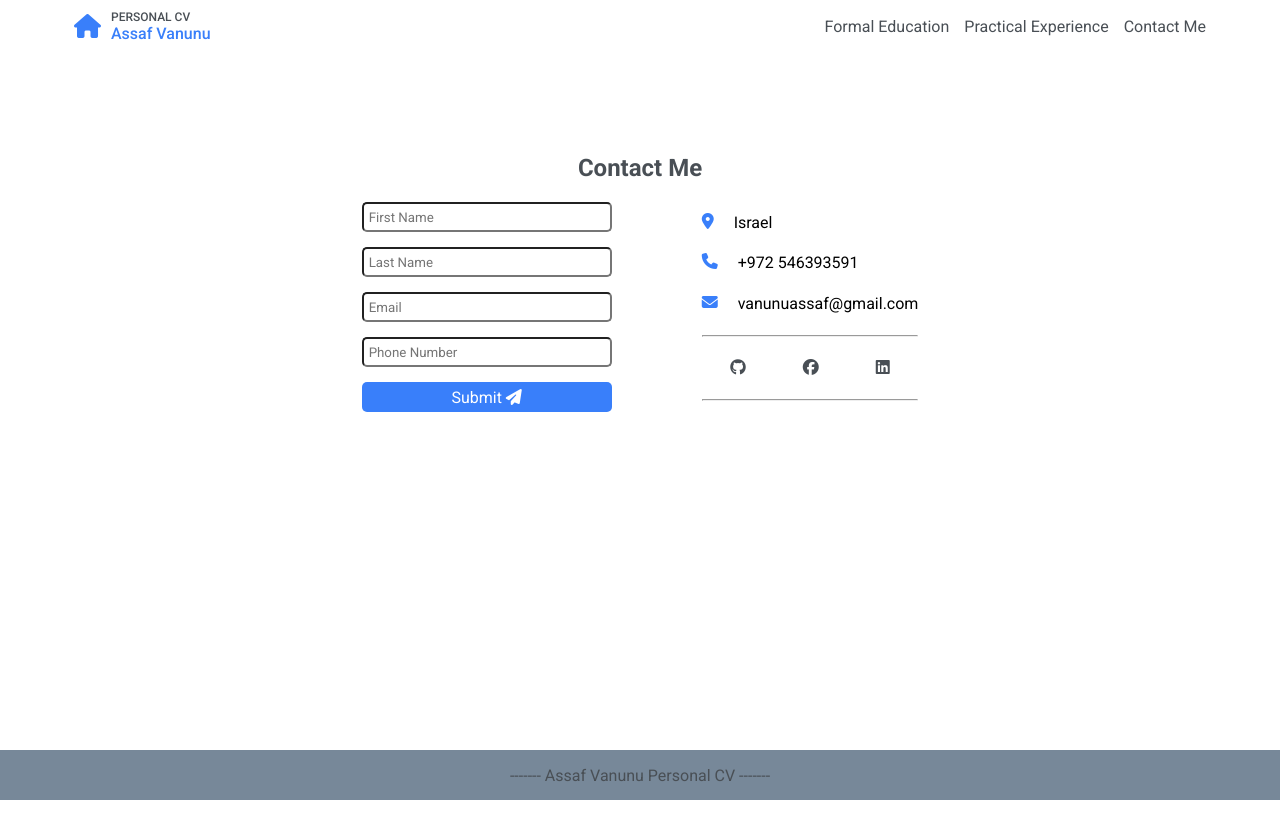
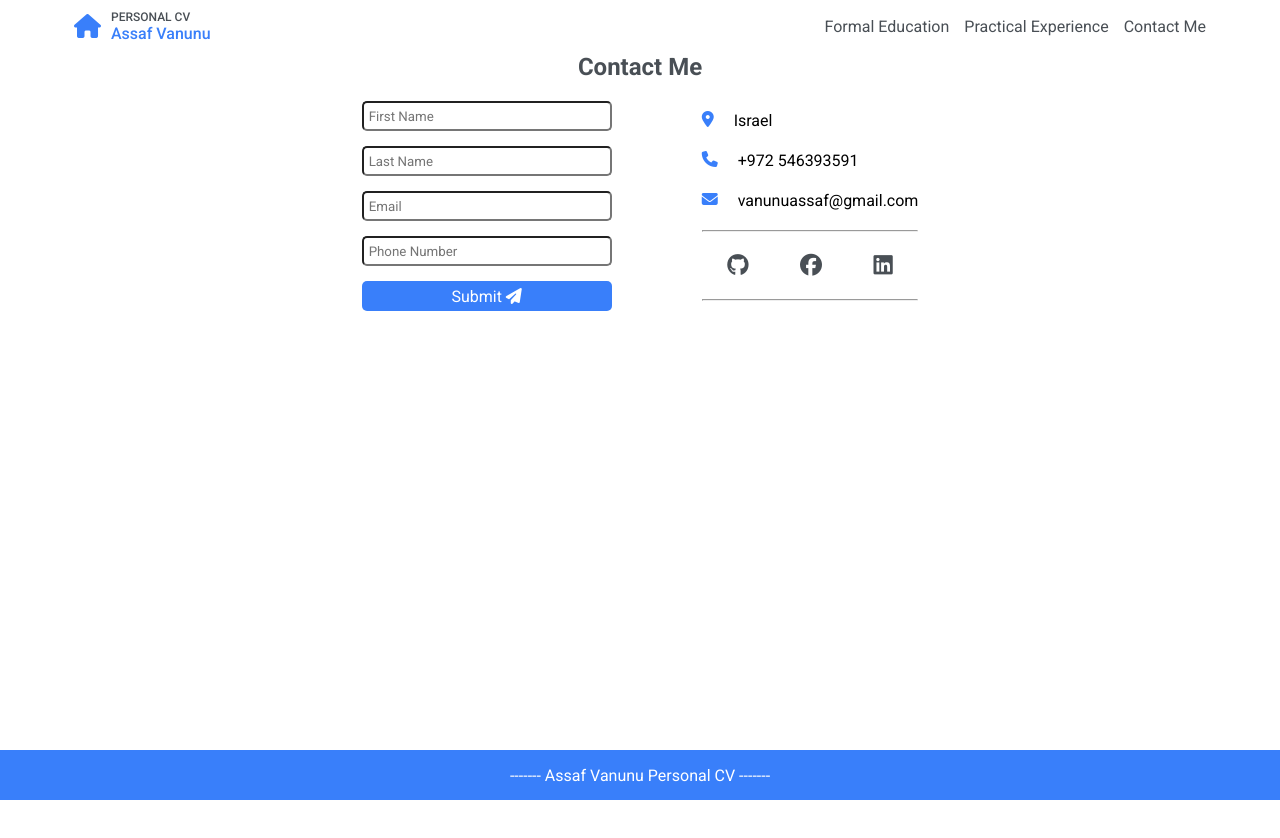
Before and after one commit to ASSAFVAN/my-personal-cv, an Angular app: page /contact-me in a window 1280 px wide. Shown: the top 838 px of the page. Before the commit the page ends 800 px from the top, so only its background shows below. Built offline with nearby package versions, Linux system fonts and the light colour scheme.

Commit message:
some css changes

```diff
--- a/src/app/components/footer/footer.component.scss
+++ b/src/app/components/footer/footer.component.scss
@@ -3,8 +3,8 @@
   height: 50px;
   position: fixed;
   bottom: 0;
-  background-color: lightslategray;
-  color: var(--secondary-color);
+  background-color: var(--primary-color);
+  color: white;
   display: flex;
   align-items: center;
   justify-content: center;
--- a/src/app/pages/contact-me/contact-me.component.scss
+++ b/src/app/pages/contact-me/contact-me.component.scss
@@ -1,9 +1,9 @@
 section {
+  position: relative;
   width: 100%;
-  height: 60vh;
+  height: 100vh;
   display: flex;
   flex-direction: column;
-  justify-content: center;
   align-items: center;
 }
 
@@ -73,6 +73,7 @@ button {
 .social {
   cursor: pointer;
   color: var(--secondary-color);
+  font-size: 22px;
 
   &:hover {
     color: var(--primary-color);
--- a/src/app/pages/formal-education/formal-education.component.scss
+++ b/src/app/pages/formal-education/formal-education.component.scss
@@ -29,3 +29,9 @@ section {
     }
   }
 }
+
+@media only screen and (max-width: 768px) {
+  section {
+    padding: 0 10px;
+  }
+}
--- a/src/styles.scss
+++ b/src/styles.scss
@@ -11,6 +11,3 @@
   --secondary-color: rgb(73, 79, 85);
   --hovering-color: rgb(16, 99, 243);
 }
-
-body {
-}
```
